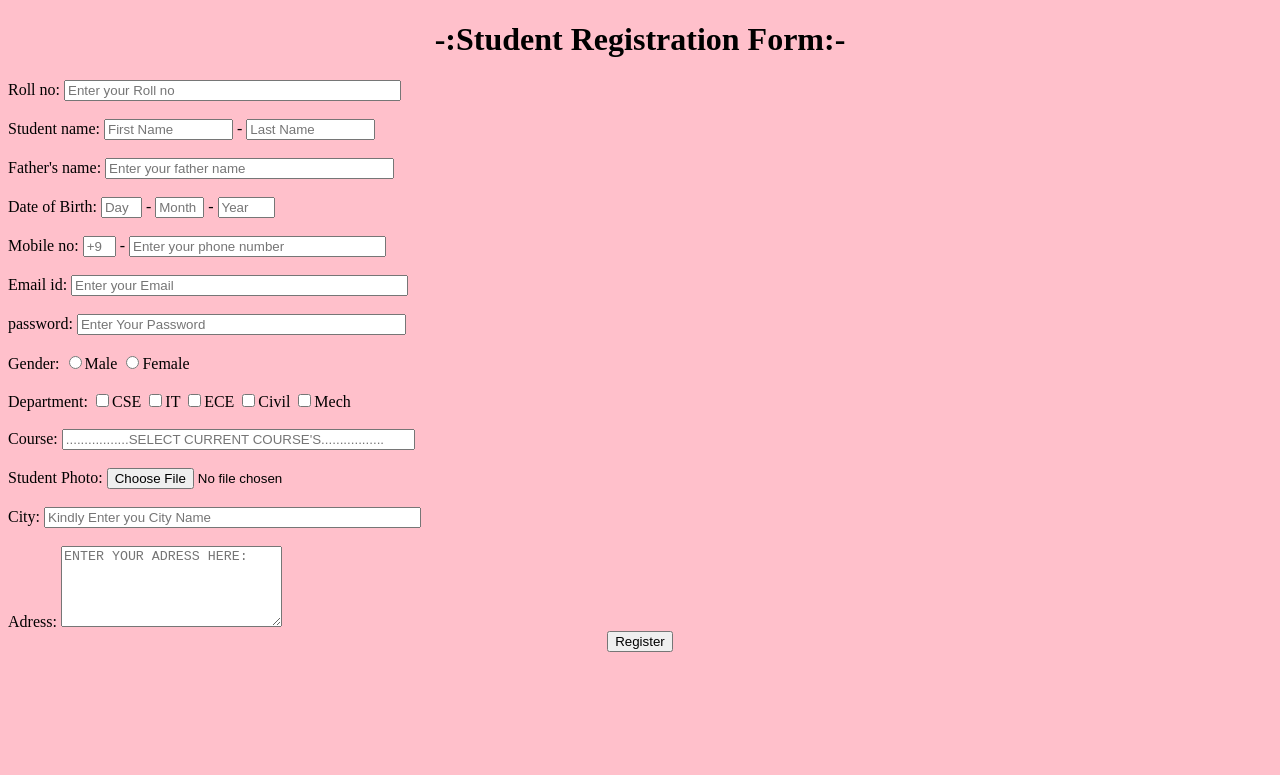
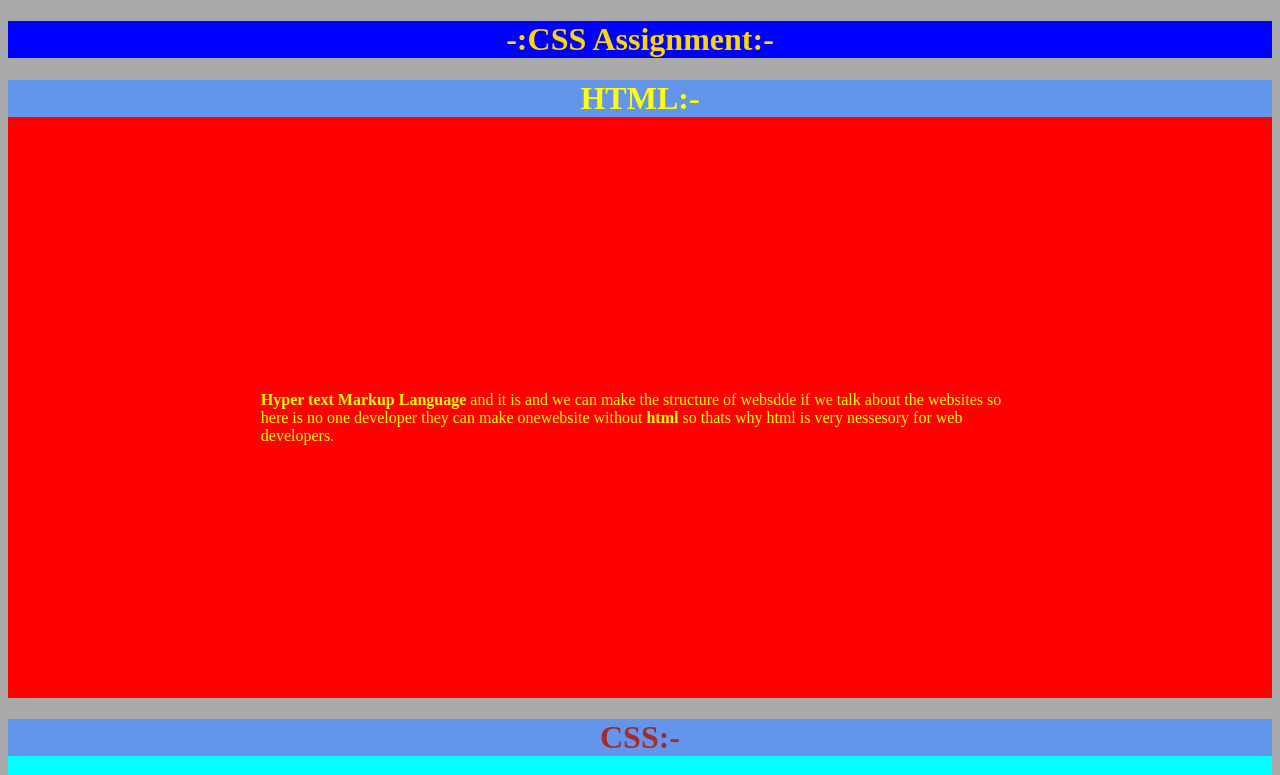
Before and after one commit to Hasnain-KH/Resturant-app, a plain HTML site: page index.html in a window 1280 px wide. Shown: the top 775 px of the page. Drawn offline with Linux system fonts and the light colour scheme.

Commit message:
Add files via upload

```diff
--- a/index.html
+++ b/index.html
@@ -1,46 +1,66 @@
 <!DOCTYPE html>
 <html lang="en">
-
 <head>
     <meta charset="UTF-8">
     <meta name="viewport" content="width=device-width, initial-scale=1.0">
-    <title>Student Form </title>
+    <title>CSS Assignment</title>
+    <Style>
+        .one{
+            background-color: red;
+            color: yellow;
+        }
+        .two{
+            background-color: aqua;
+            color: brown;
+        }
+        .three{
+            background-color:rebeccapurple;
+            color:aquamarine;
+        }
+        h1{
+            text-align:center;
+            background-color: cornflowerblue;
+        }
+        body{
+            background-color: darkgray;
+        }
+        #abc{
+            background-color: blue;
+            color: gold;
+        }
+        p.example{
+            padding: 20%;
+        }
+        p.five{
+            padding: 20%;
+        }
+        p.six{
+            padding: 20%;
+        }
+    </Style>
 </head>
-<body bgcolor="Pink">
-    <h1>
-        <center>-:Student Registration Form:-</center>
-    </h1>
-        <label for="Roll no:">Roll no:</label>
-        <input type="text" name="Roll no" size="39" placeholder="Enter your Roll no"> <br /> <br />
-        <label for="Student Name">Student name:</label>
-        <input type="text" name="Student Name" size="13" placeholder="First Name"> - <input type="text" name="Last Name" size="13" placeholder="Last Name"> <br /> <br />
-        <label for="Father's name">Father's name:</label>
-        <input type="text" name="Father's name" size="33" placeholder="Enter your father name "><br /> <br />
-        <label for="Date of Birth">Date of Birth:</label>
-        <input type="day" name="" size="2" placeholder="Day"> - <input type="" name="" size="3" placeholder="Month"> - <input type="year" name="" size="4" placeholder="Year"> <br /> <br />
-        <label for="Mobile No">Mobile no:</label>
-        <input type="" name="Mobile No" size="1" placeholder="+9"> - <input type="text" name="" size="29" placeholder="Enter your phone number"> <br /> <br />
-        <label for="Email id">Email id:</label>
-        <input type="text" name="" id="" size="39" placeholder="Enter your Email"> <br /> <br />
-        <label for="password">password:</label>
-        <input type="password" name="password" size="38" placeholder="Enter Your Password"> <br /> <br />
-        <label for="Gender:">Gender:</label>
-        <input type="radio" name="Gender" value="Male">Male
-        <input type="radio" name="Gender" value="Female">Female  <br /> <br />
-        <label for="Department">Department:</label>
-        <input type="checkbox" name="">CSE
-        <input type="checkbox" name="">IT
-        <input type="checkbox" name="">ECE
-        <input type="checkbox" name="">Civil
-        <input type="checkbox" name="">Mech <br /> <br />
-        <label for="Course">Course:</label>
-        <input type="text" name="" size="41" placeholder=".................SELECT CURRENT COURSE'S................."> <br /> <br />
-        <label for="Student Photo">Student Photo:</label>
-        <input type="file" name="file"> <br /> <br />
-        <label for="City">City:</label>
-        <input type="text" name="City" size="44" placeholder="Kindly Enter you City Name"> <br /> <br />
-        <label for="Adress">Adress:</label>
-        <textarea name="Adress" rows="5" cols="25" placeholder="ENTER YOUR ADRESS HERE:"></textarea>
-        <center><input type="Submit" name="Register" value="Register" size="13"></center>
+<body>
+    <h1 id="abc">-:CSS Assignment:-</h1>
+    <div class="one">
+        <h1>HTML:-</h1>
+        <P class="example">
+           <b>Hyper text Markup Language</b> and it is and we can make
+             the structure of websdde if we talk about the websites
+            so here is no one developer they can make onewebsite without
+             <b>html</b> so thats why html is very nessesory for web developers.
+        </P>
+    </div>
+    <div class="two">
+        <h1>CSS:-</h1>
+        <p class="five">
+            Lorem ipsum dolor sit amet consectetur adipisicing elit. Laudantium quod rerum inventore, accusantium, placeat, labore id culpa dolorum ex quas explicabo sequi maiores suscipit. Odio hic eius illo! Fugit, doloribus.
+        </p>
+    </div>
+    <div class="three">
+        <h1>JAVASCRIPT:-</h1>
+        <p class="six">
+            Lorem ipsum dolor sit amet consectetur adipisicing elit.Tempore iusto recusandae labore hic temporibus nam dolores cumque provident quidem quas aliquam facilis sint veniam iure, eos explicabo maiores odi quae.
+        </p>
+    </div>
 </body>
 </html>
```
